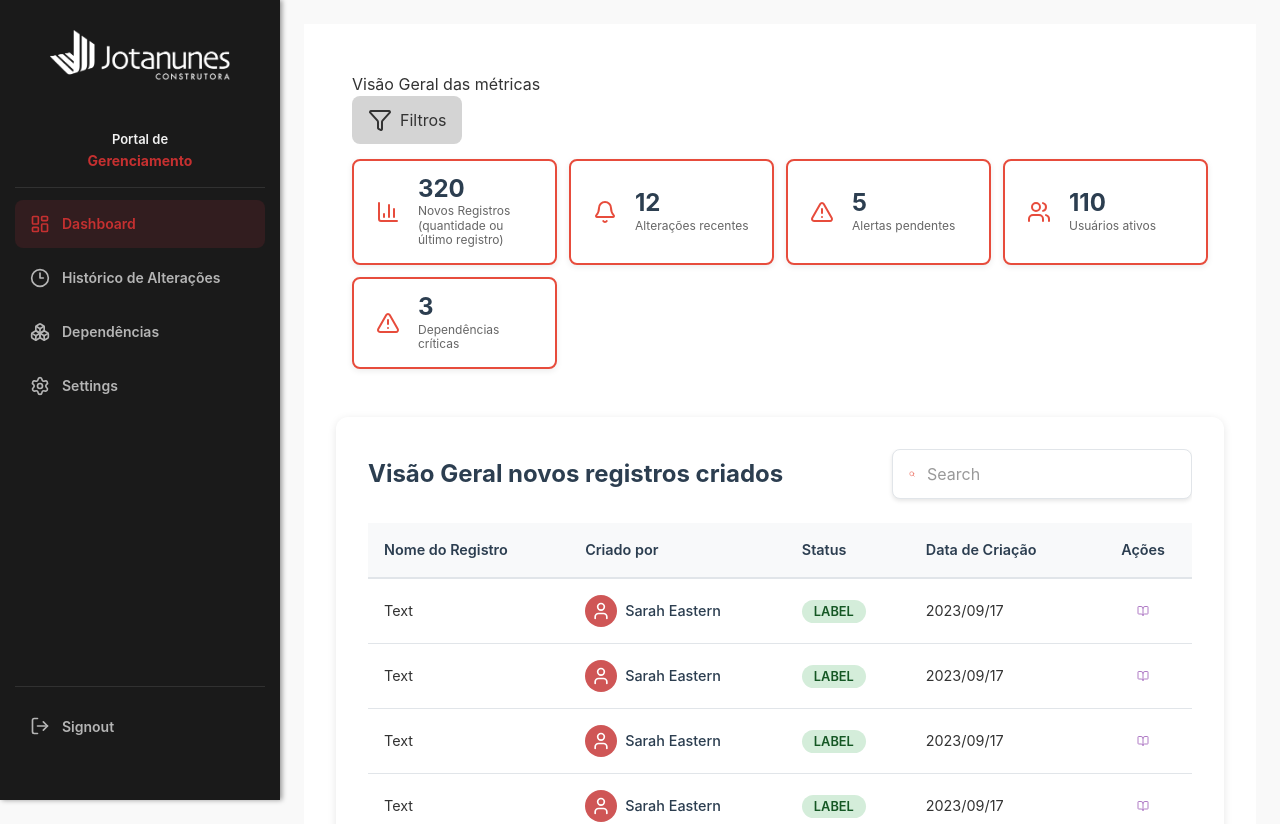
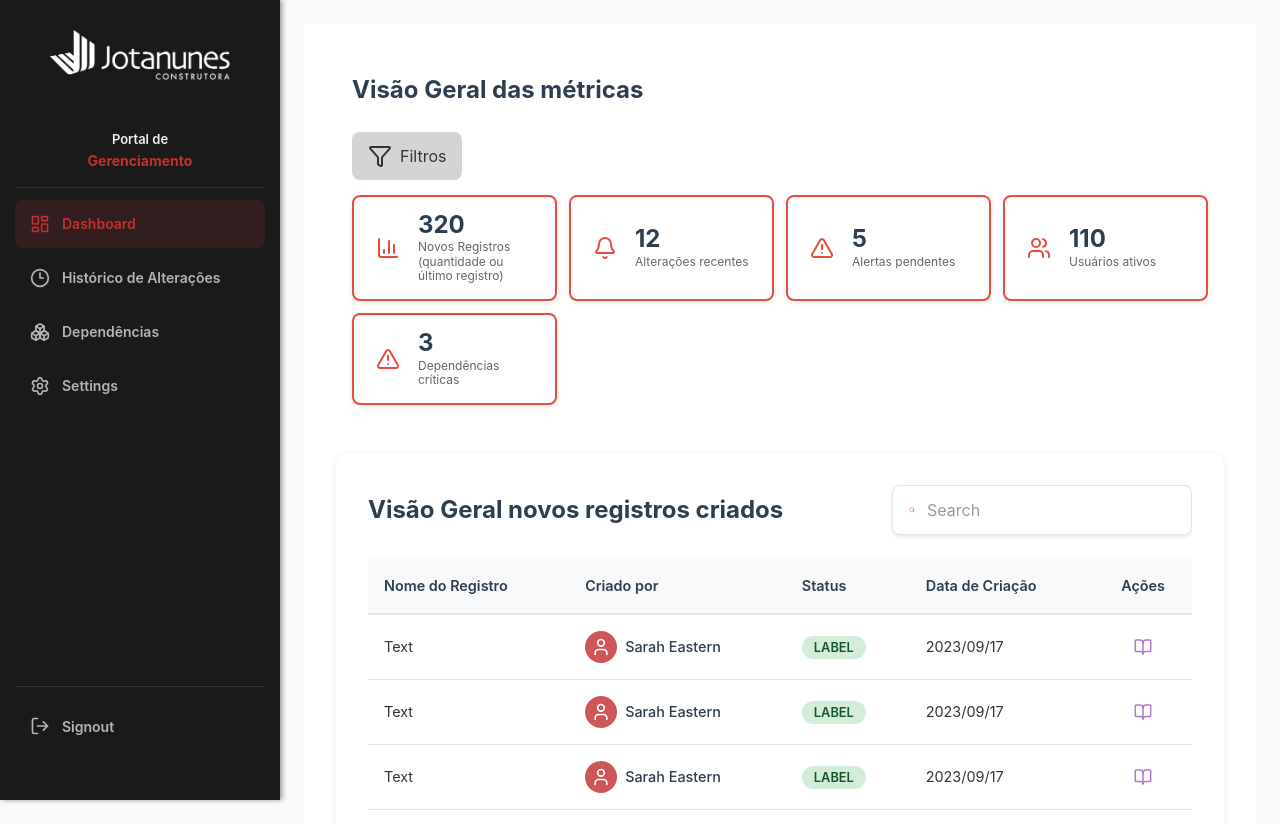
Before and after one commit to JotaNunesSquad03/Sistema_de_Gerenciamento_Jota_Nunes_Squad03, a React (Vite) app in the folder app/: page /dashboard in a window 1280 px wide. Shown: the top 824 px of the page. Built offline with nearby package versions, Linux system fonts and the light colour scheme.

Commit message:
Movendo pasta dependencias para pages e ajuste em  icones da tabela

```diff
--- a/app/src/components/pages/Dashboard/Dashboard.scss
+++ b/app/src/components/pages/Dashboard/Dashboard.scss
@@ -47,19 +47,19 @@
   padding: 1rem;
   border-radius: 8px;
 
+  h2 {
+    font-size: 1.5rem;
+    font-weight: 700;
+    color: #2c3e50;
+    margin: 0 0 1.5rem 0;
+  }
+
   .overview-header {
     display: flex;
     justify-content: flex-start;
     align-items: center;
     gap: 1rem;
     margin-bottom: 1.5rem;
-
-    h2 {
-      font-size: 1.5rem;
-      font-weight: 700;
-      color: #2c3e50;
-      margin: 0;
-    }
 
     .filters-button {
       display: flex;
@@ -408,13 +408,13 @@
       justify-content: center;
 
       .action-icon {
+        width: 28px;
+        height: 28px;
+        padding: 0.3rem;
         cursor: pointer;
         opacity: 0.7;
         transition: all 0.2s ease;
         color: #666;
-        width: 20px;
-        height: 20px;
-        padding: 0.25rem;
         border-radius: 4px;
 
         &:hover {
@@ -579,9 +579,16 @@
       justify-content: center;
 
       .action-icon {
-        width: 18px;
-        height: 18px;
-        padding: 0.2rem;
+        width: 24px;
+        height: 24px;
+        padding: 0.3rem;
+        cursor: pointer;
+        transition: all 0.2s ease;
+
+        &:hover {
+          transform: scale(1.1);
+          color: #3498db;
+        }
       }
     }
 
```
Also changed, not shown: app/package.json (+4 -4 lines), app/src/components/pages/DependenciasPage.jsx (+4 -4 lines), app/src/components/pages/dependencias/DependencyGraph.jsx (renamed from app/src/components/dependencias/DependencyGraph.jsx), app/src/components/pages/dependencias/Filters.jsx (renamed from app/src/components/dependencias/Filters.jsx), app/src/components/pages/dependencias/Navbar.jsx (renamed from app/src/components/dependencias/Navbar.jsx), app/src/components/pages/dependencias/NodeDetailsPanel.jsx (renamed from app/src/components/dependencias/NodeDetailsPanel.jsx), app/src/components/pages/dependencias/RiskTable.jsx (renamed from app/src/components/dependencias/RiskTable.jsx), 1 other file (tests, documents, lock files or other folders).
